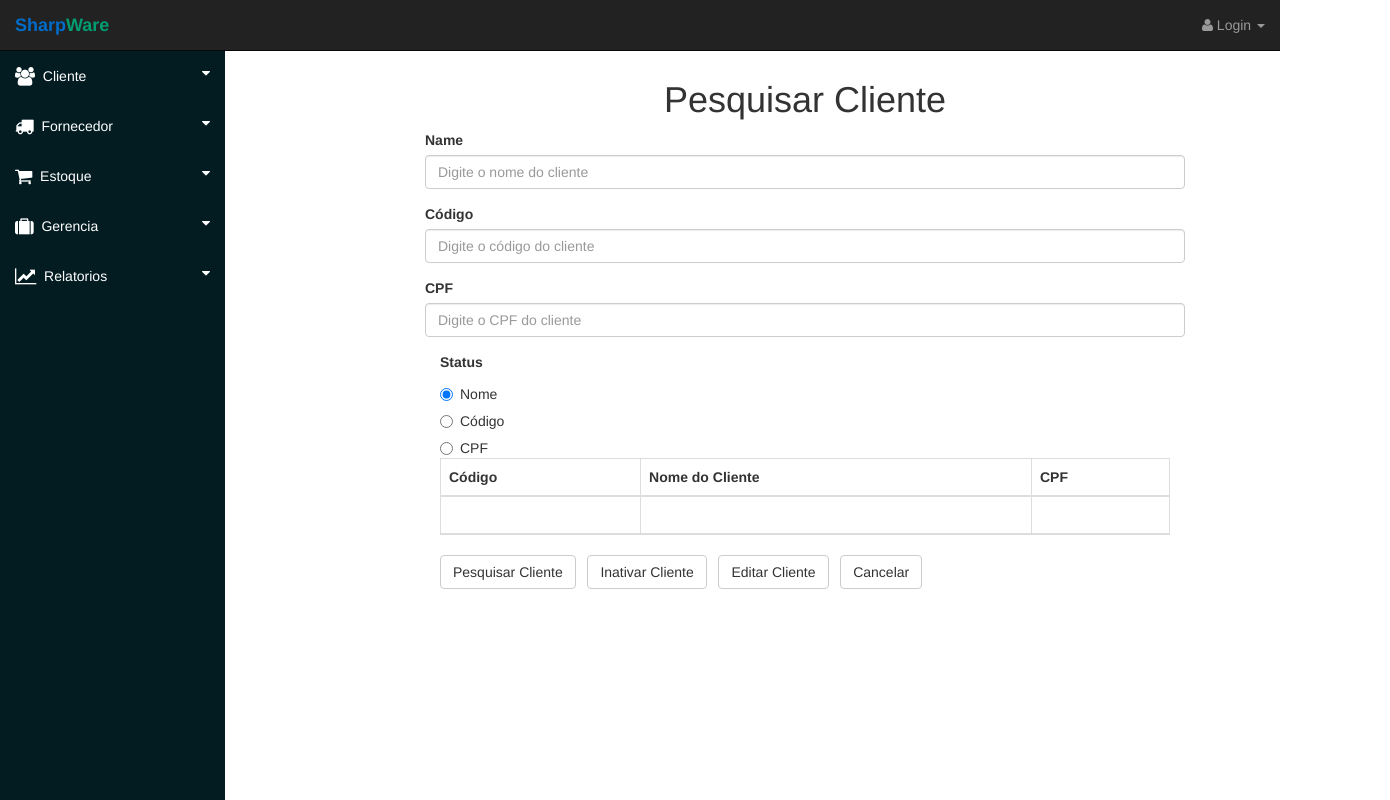
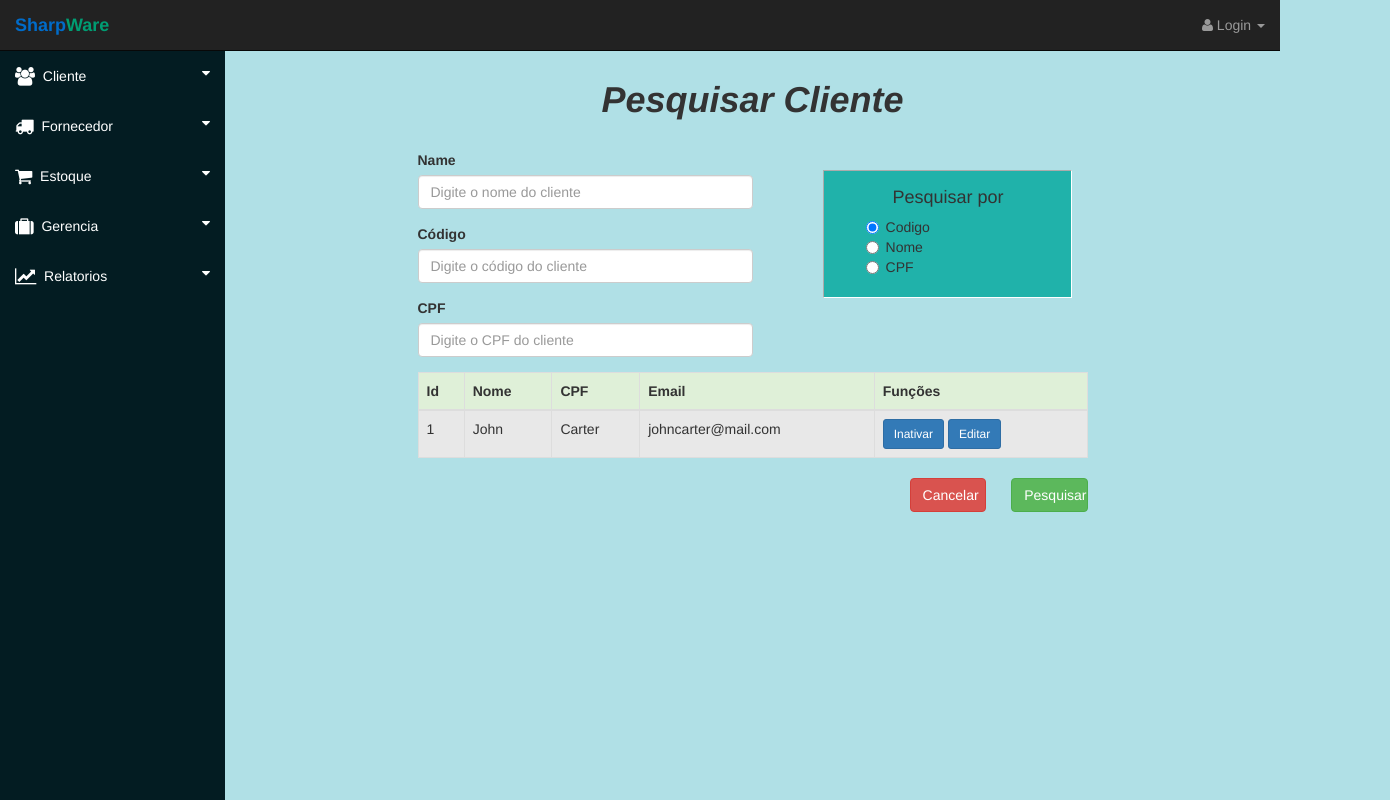
Before and after one commit to Sharpware/InterfaceWeb, a plain HTML site: page PesquisarCliente.html in a window 1280 px wide. Shown: the whole page, 1390 px wide, since content can reach past the window. Drawn offline with Linux system fonts and the light colour scheme.

Commit message:
Telas modificadas

```diff
--- a/PesquisarCliente.html
+++ b/PesquisarCliente.html
@@ -81,12 +81,12 @@
 <!--Menu feito para todas as paginas -->
 <div id="page-wrapper">
 
-<div class="row container">
-   <div>
-       <h1 class="text-center">Pesquisar Cliente</h1>
-   </div>
-
+        <div class="container col-md-12">
+            <h1 class="text-center"><strong><em>Pesquisar Cliente</em></strong></h1>
+            <br>
             <form class="form-horizontal col-md-offset-2 col-md-8">
+               <div class="row">
+               <div class="col-md-6">
                     <div class="form-group">
                         <label for="nomeTbx">Name</label>
                         <input type="text" class="form-control" id="nomeTbx" placeholder="Digite o nome do cliente">
@@ -99,60 +99,63 @@
                         <label for="cpfTbx">CPF</label>
                         <input type="text" class="form-control" id="cpfTbx" placeholder="Digite o CPF do cliente">
                     </div>
-
-        <label>Status</label>
-        <div class="radio">
-              <label>
-                <input type="radio" name="optionsRadios" id="optionsRadios1" value="option1" checked>
+                </div>
+               <div class="col-md-5 col-md-push-1">
+                   <br>
+                    <div class="radio borda">
+                       <h4 class="text-center">Pesquisar por</h4>
+                       <div class="col-md-offset-2">
+                        <label class="col-md-12">
+                            <input type="radio" name="pesquisaCliente" id="ativoRb" value="pesquisa.codigo" checked>
+                            Codigo
+                        </label>
+                        <label class="col-md-12">
+                            <input type="radio" name="pesquisaCliente" id="inativoRb" value="pesquisa.nome" >
                             Nome
                         </label>
-            </div>
-            <div class="radio">
                         <label>
-                <input type="radio" name="optionsRadios" id="optionsRadios2" value="option2">
-                Código
-              </label>
-            </div>
-            <div class="radio">
-              <label>
-                <input type="radio" name="optionsRadios" id="optionsRadios3" value="option3">
+                            <input type="radio" name="pesquisaCliente" id="inativoRb" value="pesquisa.cpf" >
                             CPF
                         </label>
                         </div>
-
-    <table class="table table-bordered">
+                        <br>
+                    </div>
+                </div>
+            <table class="table table-bordered table-hover tabela">
         <thead>
-            <tr>
-                <th>Código</th>
-                <th>Nome do Cliente</th>
+            <tr class="success">
+                <th>Id</th>
+                <th>Nome</th>
                 <th>CPF</th>
-            </tr>
-            <tr>
-                <td>&nbsp;</td>
-                <td></td>
-                <td></td>
+                <th>Email</th>
+                <th>Funções</th>
             </tr>
         </thead>
         <tbody>
-
+            <tr>
+                <td>1</td>
+                <td>John</td>
+                <td>Carter</td>
+                <td>johncarter@mail.com</td>
+                <td>
+                        <button type="submit" class="btn btn-primary btn-sm ">Inativar</button>
+                        <button type="submit" class="btn btn-primary btn-sm ">Editar</button>
+                </td>
+            </tr>
         </tbody>
         </table>
-
-      <div>
-          <button type="submit" class="btn btn-default">Pesquisar Cliente</button>&nbsp;&nbsp;
-          <button type="submit" class="btn btn-default">Inativar Cliente</button>&nbsp;&nbsp;
-          <button type="submit" class="btn btn-default">Editar Cliente</button>&nbsp;&nbsp;
-          <button type="submit" class="btn btn-default">Cancelar</button>
+                  <div class="col-md-6 col-md-push-9">
+                <button type="submit" class="btn btn-danger col-md-3 col-md-pull-1" >Cancelar</button>
+                <button type="submit" class="btn btn-success col-md-3 " >Pesquisar</button>
+                <br>
+                <br>
+                <br>
+                </div>
                 </div>
 
             </form>
 
         </div>
-
-
-
-
-
     </div>
 </div>
 
--- a/css/sb-admin.css
+++ b/css/sb-admin.css
@@ -8,11 +8,7 @@
 
 body {
     margin-top: 100px;
-<<<<<<< HEAD
-    background-color: #D3D3D3;
-=======
     background-color: #b0e0e6;
->>>>>>> 6a9241669fb8c4df82d5fad7a0dbbd18f44924e5
 }
 
 @media(min-width:768px) {
--- a/css/style.css
+++ b/css/style.css
@@ -14,11 +14,7 @@
 }
 
 #page-wrapper {
-<<<<<<< HEAD
-    background-color: #D3D3D3;
-=======
     background-color: #b0e0e6;
->>>>>>> 6a9241669fb8c4df82d5fad7a0dbbd18f44924e5
 }
 .div-img{
     background-image:url(imagens/soft.png);
@@ -27,21 +23,11 @@
     background-repeat: no-repeat;
     height: 100px;
 }
-<<<<<<< HEAD
 
-/* PESQUISAR CLIENTE */
-
-
-
-
-
-/* PESQUISAR CLIENTE */
-
-=======
 .borda {
     border: 1px inset white;
     background-color:  #20b2aa;
 }
-.titulo {
+.tabela {
+    background-color: #E8E8E8;
 }
->>>>>>> 6a9241669fb8c4df82d5fad7a0dbbd18f44924e5
```
Also changed, not shown: CadastrarFuncionario.html (+0 -1 lines). Lines whose indentation alone changed are shown as unchanged.
